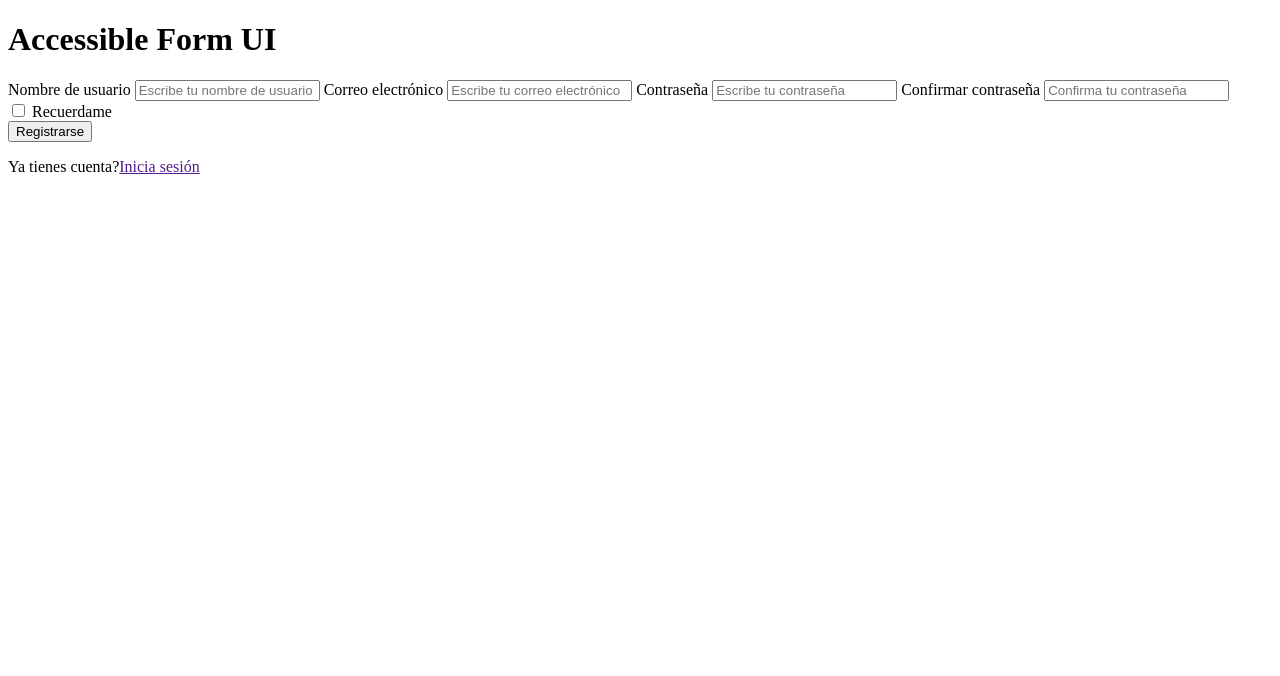
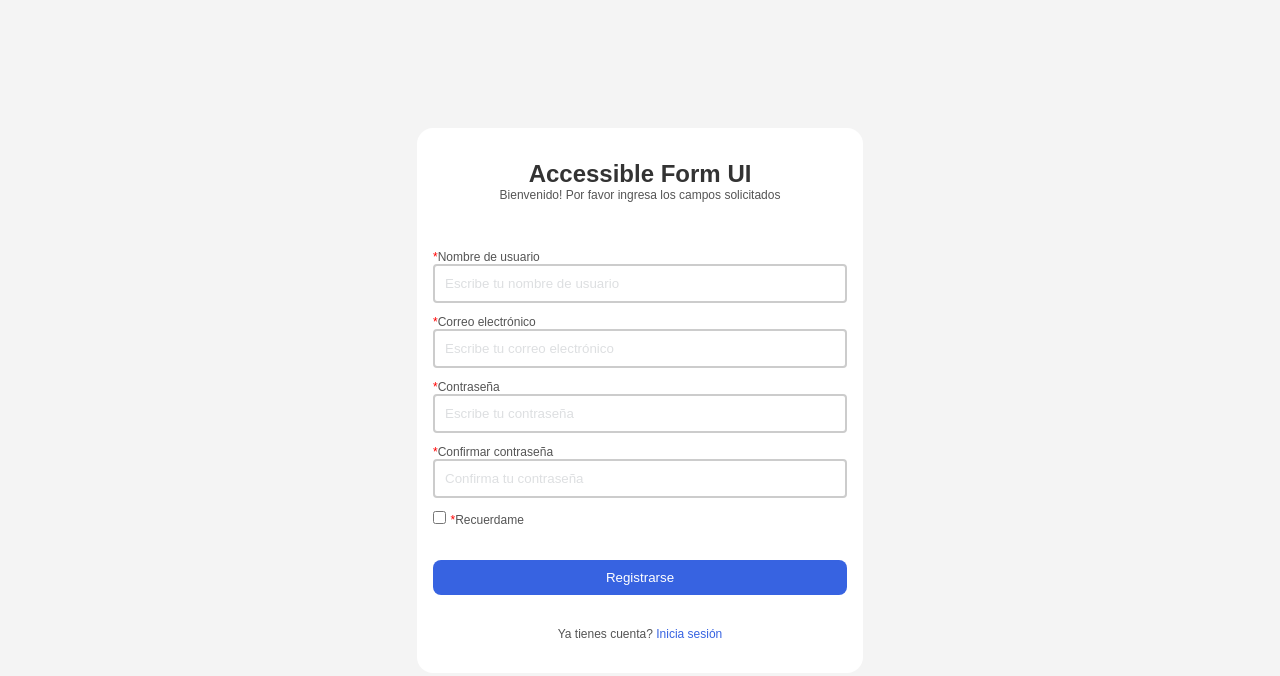
Before and after one commit to untalbry/accesible-form-ui, a plain HTML site: page index.html in a window 1280 px wide. Drawn offline with Linux system fonts and the light colour scheme.

Commit message:
feat: css form

```diff
--- a/index.html
+++ b/index.html
@@ -8,26 +8,27 @@
     </head>
     <body>
         <main>
+            <div class="form-header">
                 <h1>Accessible Form UI</h1>
-        <form action="">
-            <label for="">Nombre de usuario</label>
-            <input type="text" name="" id="" placeholder="Escribe tu nombre de usuario" required>
-            <label for="">Correo electrónico</label>
-            <input type="text" name="" id="" placeholder="Escribe tu correo electrónico" required>
-            <label for="">Contraseña</label>
-            <input type="password" name="" id="" placeholder="Escribe tu contraseña" required>
-            <label for="">Confirmar contraseña</label>
-            <input type="password" name="" id="" placeholder="Confirma tu contraseña" required>
+                <p>Bienvenido! Por favor ingresa los campos solicitados</p>
+            </div>
+            <form action="#" method="POST">
+                <label for="user name">Nombre de usuario</label>
+                <input  class="form-intpu-text"  type="text" name="" id="" placeholder="Escribe tu nombre de usuario" required aria-required="true" >
+                <label for="email">Correo electrónico</label>
+                <input  class="form-intpu-text"  type="text" name="" id="" placeholder="Escribe tu correo electrónico" required aria-required="true" >
+                <label for="password">Contraseña</label>
+                <input  class="form-intpu-text"  type="password" name="" id="" placeholder="Escribe tu contraseña" required>
+                <label for="confirm password">Confirmar contraseña</label>
+                <input  class="form-intpu-text"  type="password" name="" id="" placeholder="Confirma tu contraseña" required>
                 <div>
                     <input type="checkbox" name="" id="">
                     <label for="">Recuerdame</label>
                 </div>
             </form>
-        <div>
-            <button>Registrarse</button>
-            <p>Ya tienes cuenta?<a href="">Inicia sesión</a></p>
-        </div>
+            <button type="submit" >Registrarse</button>
+            <p class="sing-in">Ya tienes cuenta? <a href="">Inicia sesión</a></p>
+
         </main>
-
     </body>
 </html>
--- a/styles/index.css
+++ b/styles/index.css
@@ -0,0 +1,90 @@
+* {
+    margin: 0;
+    padding: 0;
+}
+body {
+    font-family: "Poppins", Arial, sans-serif;
+    background-color: #f4f4f4;
+    color: #333;
+    display: flex;
+    justify-content: center;
+    align-items: center;
+    height: 100vh;
+}
+main {
+    display: flex;
+    justify-content: center;
+    flex-direction: column;
+    align-items: center;
+    width: 414px;
+    background-color: white;
+    border-radius: 16px;
+    padding: 32px 16px;
+    gap: 32px
+}
+.form-header {
+    display: flex;
+    justify-content: center;
+    align-items: center;
+    flex-direction: column;
+    text-align: center;
+    margin-bottom: 16px;
+}
+.form-header h1 {
+    font-size: 24px;
+    color: #333;
+}
+.form-header p {
+    font-size: 12px;
+    color: #545454;
+}
+form {
+    width: 100%;
+    display: flex;
+    flex-direction: column;
+    align-items: right;
+}
+form .form-intpu-text{
+    background-color: white;
+    color: #000;
+    padding: 10px;
+    outline: none;
+    border: 2px solid #ccc;
+    border-radius: 4px;
+    margin-bottom: 12px;
+}
+form .form-intpu-text::placeholder {
+    color: #DDDFE1;
+}
+form label {
+    font-size: 12px;
+    color: #545454;
+}
+form label::before {
+    content: "*";
+    color: red;
+}
+form .form-intpu-text:focus {
+    border-color: #3763E1;
+}
+
+button{
+    background-color: #3763E1;
+    color: white;
+    padding: 10px;
+    border: none;
+    border-radius: 8px;
+    width: 100%;
+}
+button:hover {
+    background-color: #2c4bb8;
+    transition: .4s;
+}
+ .sing-in{
+    font-size: 12px;
+    color: #545454;
+    > a {
+        color: #3763E1;
+        text-decoration: none;
+    }
+}
```
Lines whose indentation alone changed are shown as unchanged.
